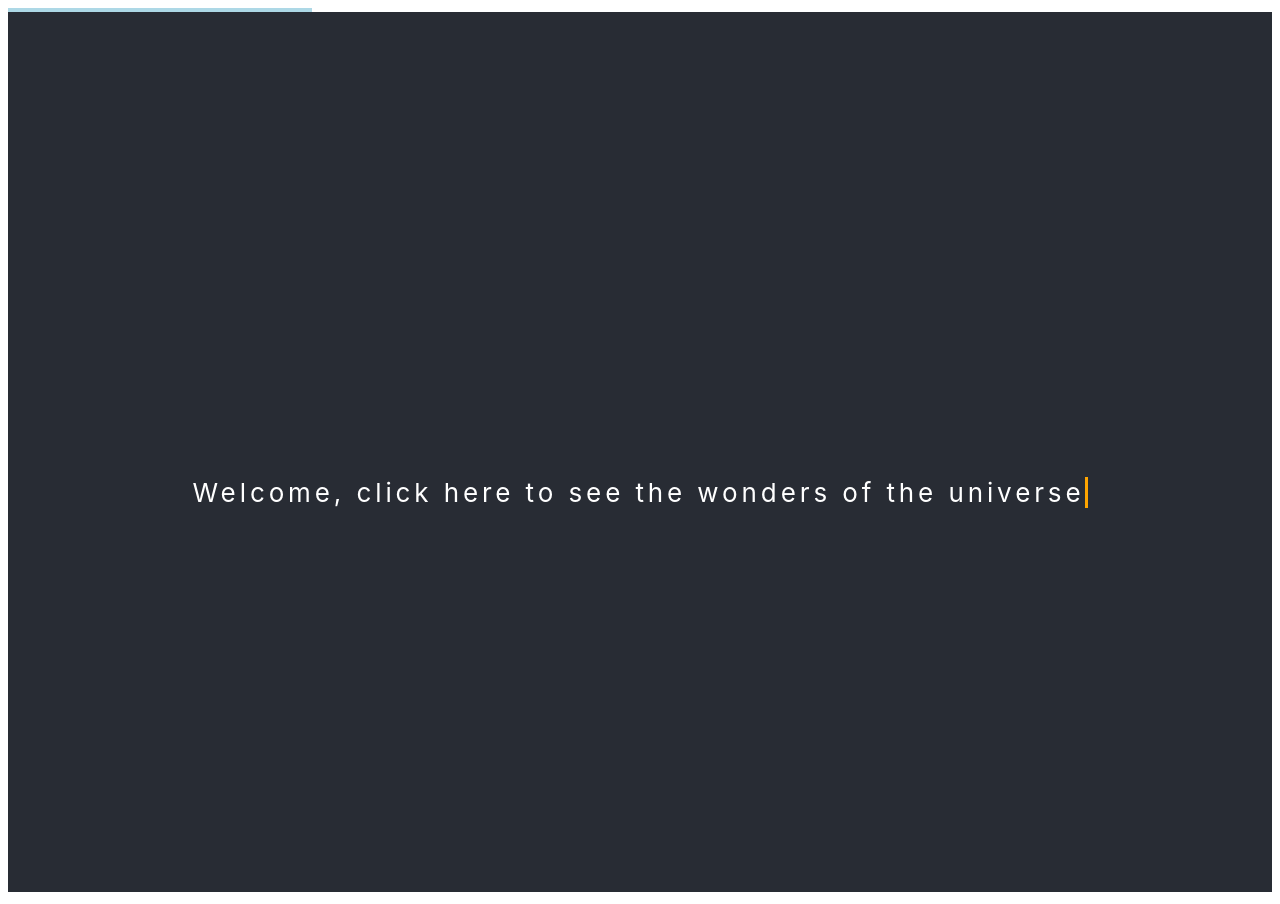
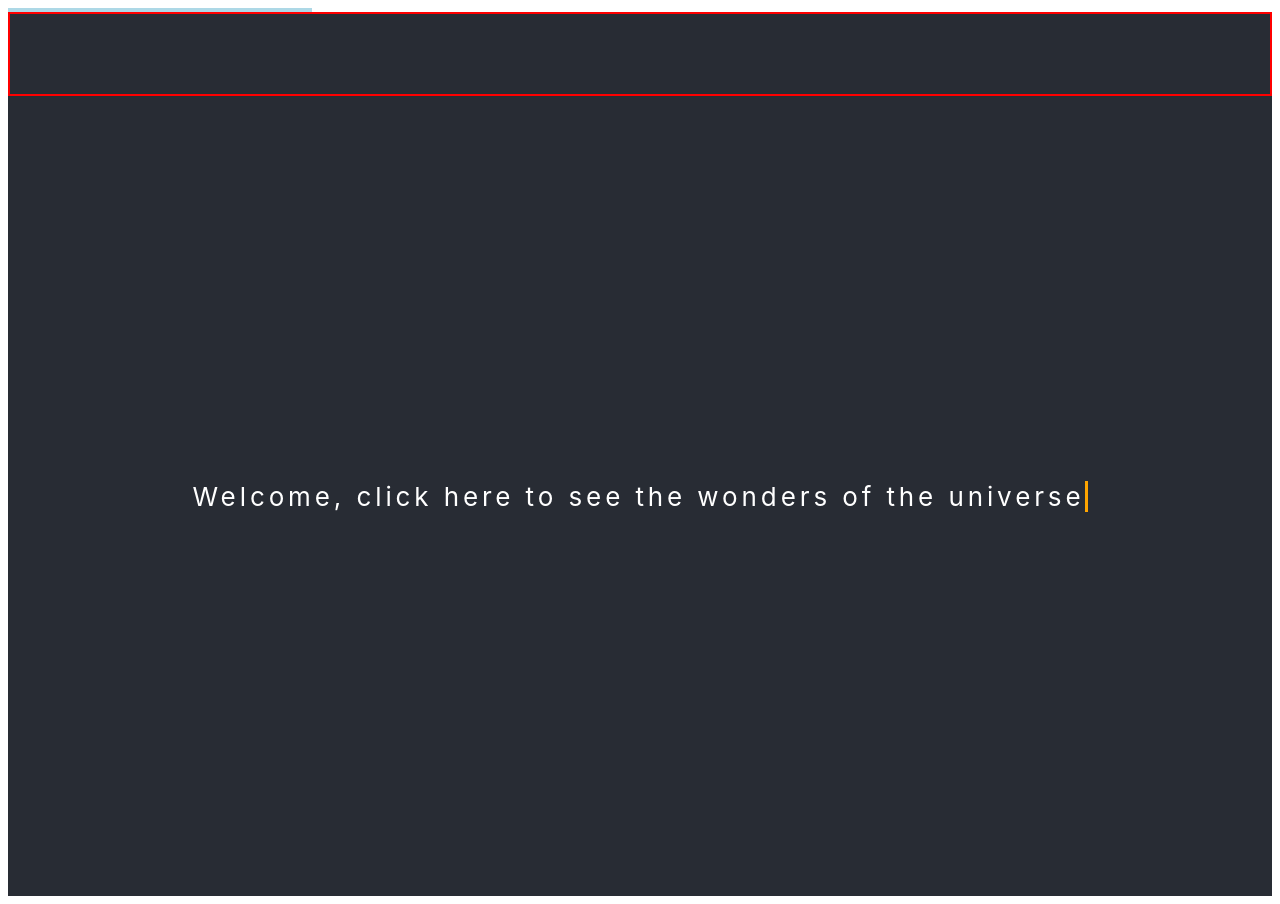
Before and after one commit to Alexthespaceman/Pink-Tiger, a React (Create React App) app in the folder pink-tiger/: page / in a window 1280 px wide. Built offline with nearby package versions, Linux system fonts and the light colour scheme; no server answers.

Commit message:
created a menu in the header

```diff
--- a/pink-tiger/src/js/Components/Header.js
+++ b/pink-tiger/src/js/Components/Header.js
@@ -1,6 +1,12 @@
+import HeaderChild from "./HeaderChild";
+
 function Header() {
-    return ( <header className="App-header">
-
+    return ( <header className="header">
+      <HeaderChild />
+       <HeaderChild />
+       <HeaderChild />
+       <HeaderChild />
+       <HeaderChild />
     </header> );
 }
 
--- /dev/null
+++ b/pink-tiger/src/js/Components/HeaderChild.js
@@ -0,0 +1,5 @@
+function HeaderChild() {
+    return ( <div className='header-child'></div> );
+}
+
+export default HeaderChild;
--- a/pink-tiger/src/scss/Header.css
+++ b/pink-tiger/src/scss/Header.css
@@ -1,4 +1,4 @@
-.App-header {
+.header {
     background-color: #282c34;
     min-height: 10vh;
     display: flex;
@@ -7,4 +7,8 @@
     justify-content: center;
     font-size: calc(10px + 2vmin);
     color: white;
+    border: red 2px solid;
+    display: flex;
+    flex-wrap: nowrap;
+    flex-direction: row;
   }
--- /dev/null
+++ b/pink-tiger/src/scss/HeaderChild.css
@@ -0,0 +1,6 @@
+.header-child {
+    border: lightblue 2PX solid;
+    width: 20%;
+    min-height: 10vh;
+    margin: 5px;
+}
```
